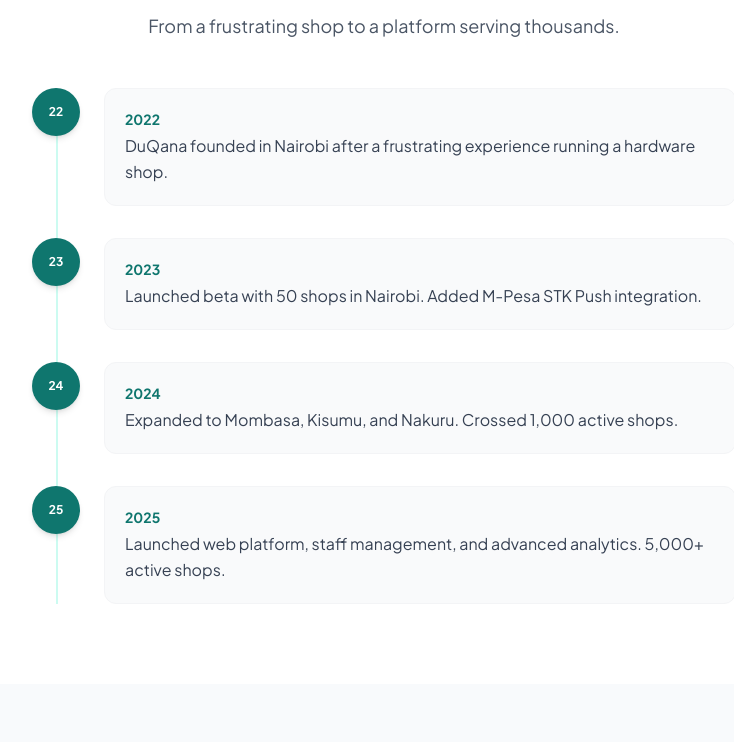
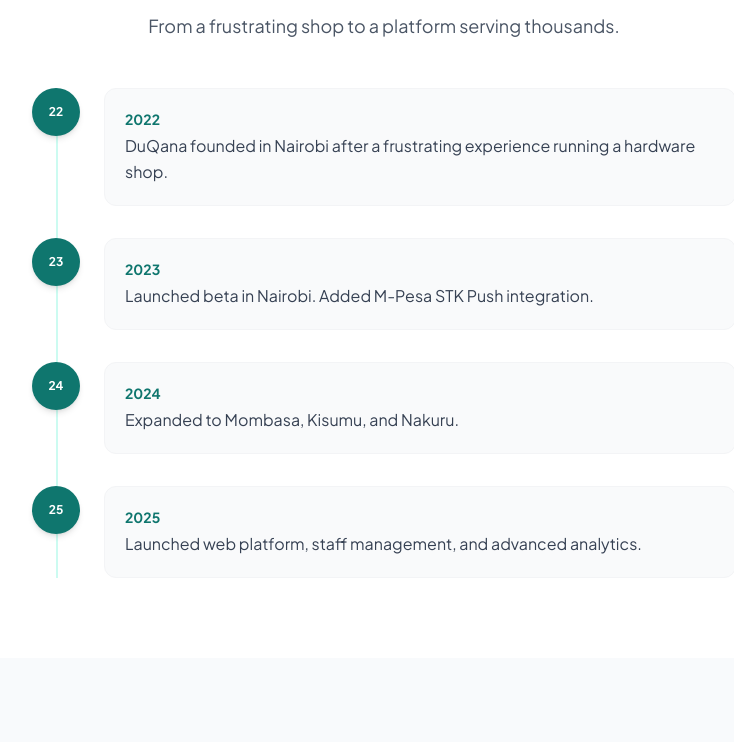
Before and after one commit to Maich1234/smart-duka-web, a Next.js app: page /about in a window 1280 px wide. Shown: the part 1775-2517 px from the top of the page, without its empty margins (256-990 px from the left). Built offline with nearby package versions, Linux system fonts and the light colour scheme; no server answers.

Commit message:
Update displayed shop count to 500+

```diff
--- a/src/app/about/page.tsx
+++ b/src/app/about/page.tsx
@@ -54,9 +54,9 @@
 
 const milestones = [
   { year: '2022', event: 'DuQana founded in Nairobi after a frustrating experience running a hardware shop.' },
-  { year: '2023', event: 'Launched beta with 50 shops in Nairobi. Added M-Pesa STK Push integration.' },
-  { year: '2024', event: 'Expanded to Mombasa, Kisumu, and Nakuru. Crossed 1,000 active shops.' },
-  { year: '2025', event: 'Launched web platform, staff management, and advanced analytics. 5,000+ active shops.' },
+  { year: '2023', event: 'Launched beta in Nairobi. Added M-Pesa STK Push integration.' },
+  { year: '2024', event: 'Expanded to Mombasa, Kisumu, and Nakuru.' },
+  { year: '2025', event: 'Launched web platform, staff management, and advanced analytics.' },
 ];
 
 export default function AboutPage() {
@@ -104,7 +104,7 @@
             </div>
             <div className="grid grid-cols-2 gap-4">
               {[
-                { value: '5,000+', label: 'Active Shops' },
+                { value: '500+', label: 'Active Shops' },
                 { value: 'KES 2B+', label: 'Processed' },
                 { value: '47', label: 'Counties Reached' },
                 { value: '4.9★', label: 'User Rating' },
```
